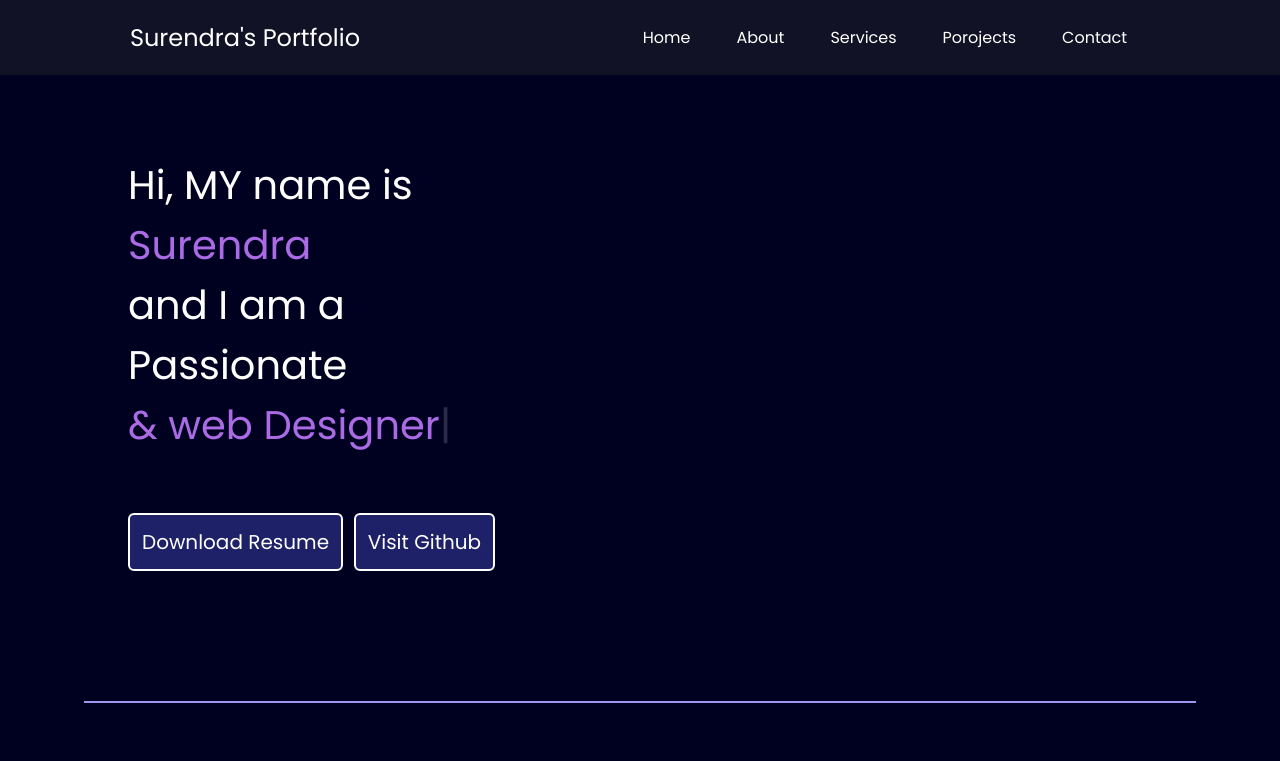
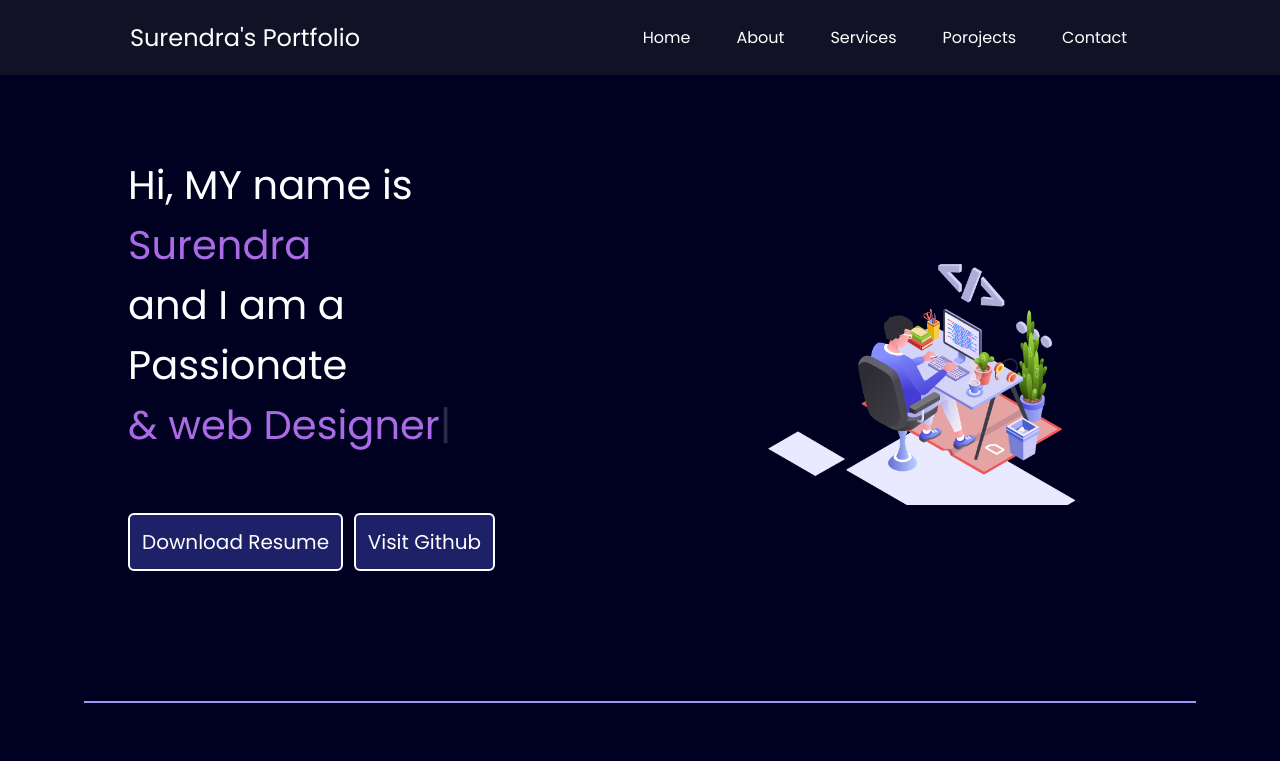
Before and after one commit to surendrastudy/Resume, a plain HTML site: page index.html in a window 1280 px wide. Shown: the top 761 px of the page. Drawn offline with nearby package versions, Linux system fonts and the light colour scheme; a script that the page names is missing.

Commit message:
Update index.html

```diff
--- a/index.html
+++ b/index.html
@@ -38,7 +38,7 @@
             </div>
 
 
-            <div class="rightSection"><img src="images/software-development.png" alt=""></div>
+            <div class="rightSection"><img src="software-development.png" alt=""></div>
         </section>
 <hr>
         <section class="secondSection">
```
